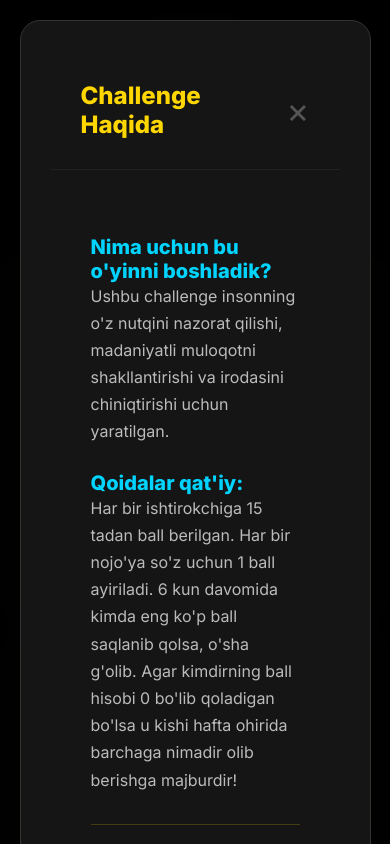
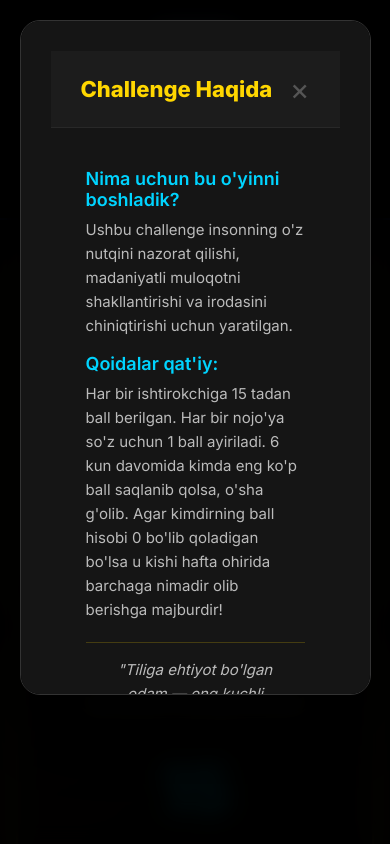
Before and after one commit to SuxrobErkinov2009/stop-swearing-challenge, a website: page Index.html in a window 390 px wide. Both pictures are taken after a click on the button "To'liq malumot". Shown: the top 844 px of the page. Drawn offline with Linux system fonts and the light colour scheme; grey boxes are pictures that could not be loaded.

Commit message:
fix_layout_and_responsiveness

```diff
--- a/main.css
+++ b/main.css
@@ -616,6 +616,127 @@ body {
 
 
 
+:root {
+    --gold: #ffd700;
+    --gold-glow: rgba(255, 215, 0, 0.4);
+    --bg-dark: #0a0a0a;
+    --card-bg: rgba(255, 255, 255, 0.05);
+    --accent: #00d4ff;
+}
+
+.normal-card {
+    border: 1px solid rgba(0, 212, 255, 0.1);
+    animation: neonBreathe 4s infinite ease-in-out;
+}
+
+@keyframes neonBreathe {
+    0% {
+        box-shadow: 0 5px 15px rgba(0, 0, 0, 0.3);
+        border-color: rgba(0, 212, 255, 0.1);
+    }
+
+    50% {
+        box-shadow: 0 0 20px rgba(0, 212, 255, 0.2);
+        border-color: rgba(0, 212, 255, 0.4);
+    }
+
+    100% {
+        box-shadow: 0 5px 15px rgba(0, 0, 0, 0.3);
+        border-color: rgba(0, 212, 255, 0.1);
+    }
+}
+
+.modal {
+    display: none;
+    position: fixed;
+    z-index: 2000;
+    left: 0;
+    top: 0;
+    width: 100%;
+    height: 100%;
+    background-color: rgba(0, 0, 0, 0.8);
+    backdrop-filter: blur(15px);
+    align-items: center;
+    justify-content: center;
+}
+
+.modal-content {
+    background: linear-gradient(165deg, #1a1a1a 0%, #050505 100%);
+    width: 90%;
+    max-width: 550px;
+    max-height: 80vh;
+    border-radius: 30px;
+    border: 1px solid rgba(255, 255, 255, 0.1);
+    box-shadow: 0 40px 100px rgba(0, 0, 0, 0.9);
+    position: relative;
+    overflow-y: auto;
+    margin: auto;
+}
+
+.modal-header {
+    padding: 20px 30px;
+    background: rgba(255, 255, 255, 0.03);
+    border-bottom: 1px solid rgba(255, 255, 255, 0.05);
+    display: flex;
+    justify-content: space-between;
+    align-items: center;
+}
+
+.modal-body {
+    padding: 25px 35px;
+}
+
+.nimadir {
+    font-size: 22px;
+    font-weight: 700;
+    color: var(--gold);
+    margin: 0;
+}
+
+.nimadir2 {
+    color: var(--accent);
+    font-size: 18px;
+    margin-top: 15px;
+    margin-bottom: 8px;
+    font-weight: 600;
+}
+
+.modal-body p {
+    color: #bbb;
+    line-height: 1.6;
+    font-size: 15px;
+    margin-bottom: 12px;
+}
+
+.quote {
+    font-style: italic;
+    color: var(--gold);
+    text-align: center;
+    padding: 15px;
+    border-top: 1px solid rgba(255, 215, 0, 0.2);
+    margin-top: 20px;
+    font-size: 16px;
+}
+
+.close-modal {
+    font-size: 30px;
+    color: #555;
+    cursor: pointer;
+    transition: 0.3s;
+}
+
+.close-modal:hover {
+    color: #ff4757;
+    transform: rotate(90deg);
+}
+
+
+
+
+
+
+
+
 
 
 
```
